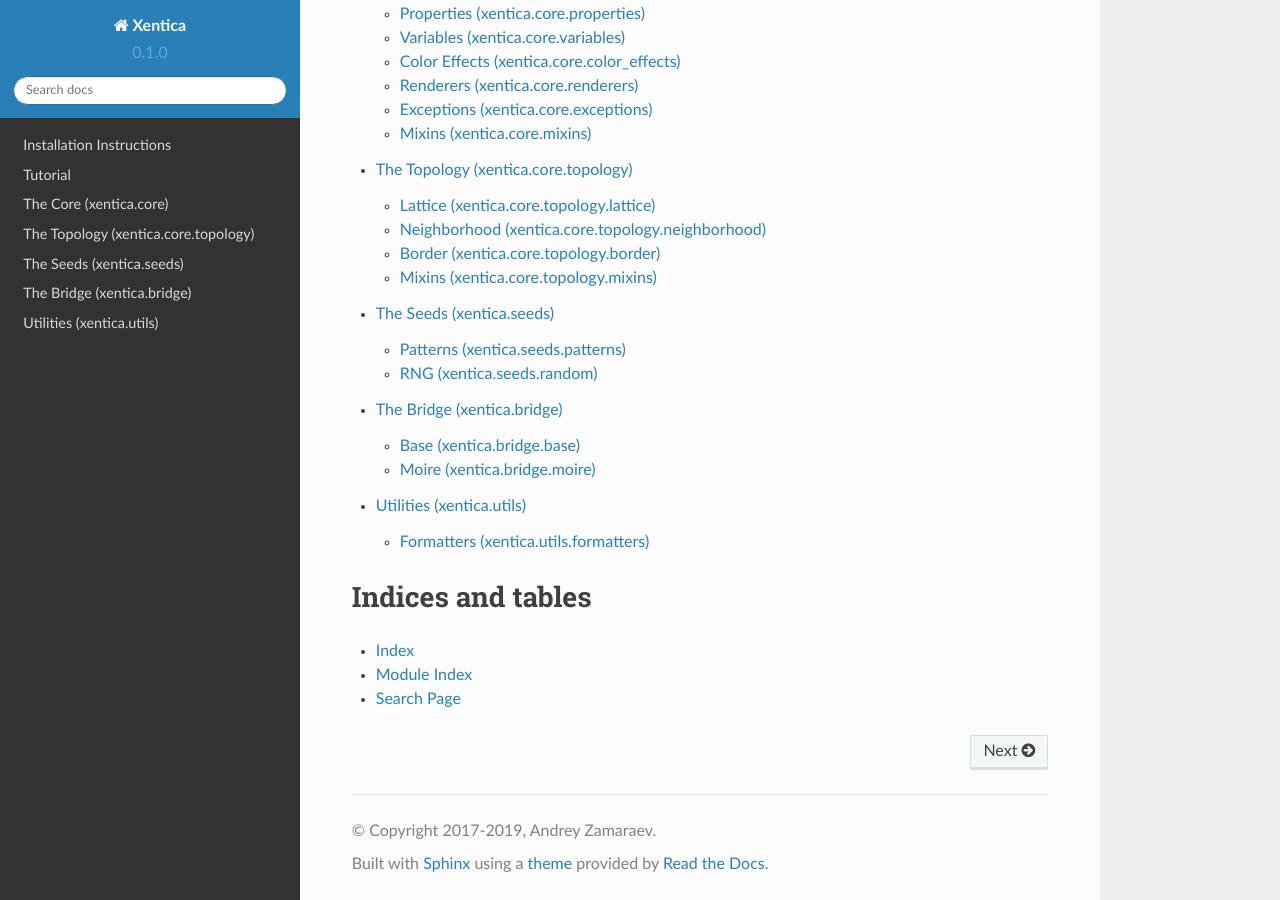
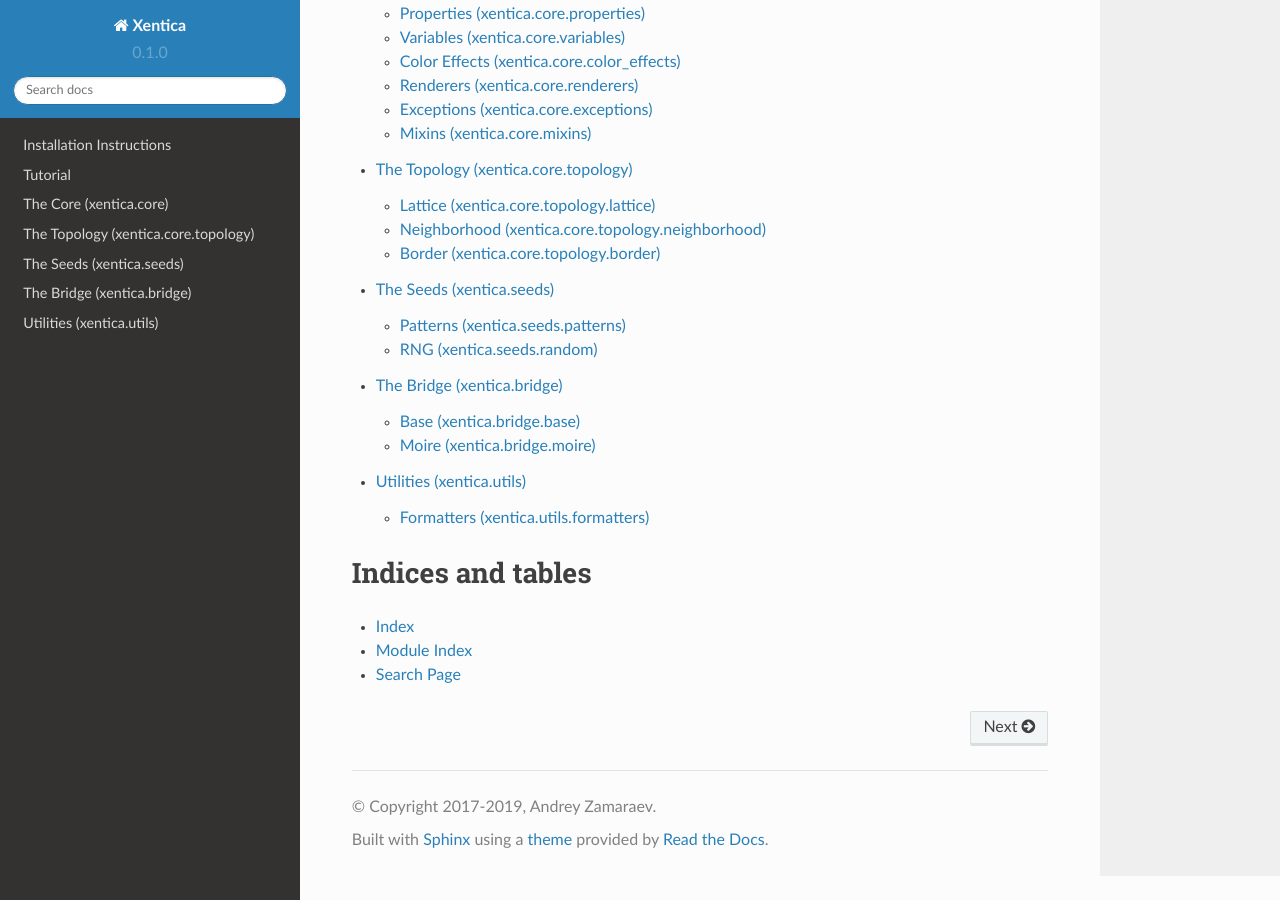
Before and after one commit to a5kin/xentica, a Sphinx documentation site: the page built from docs/index.rst, in a window 1280 px wide and 900 px high, scrolled down 1203 px. Built offline with Sphinx 7.4.7 and the Read the Docs theme 2.0.0, drawn with Linux system fonts in a browser that asks for light colours.

Commit message:
Remove topology.mixing from docs (#39)

```diff
--- a/docs/api/xentica.core.topology.rst
+++ b/docs/api/xentica.core.topology.rst
@@ -26,11 +26,3 @@ Border (xentica\.core\.topology\.border)
     :members:
     :undoc-members:
     :show-inheritance:
-
-Mixins (xentica\.core\.topology\.mixins)
-----------------------------------------
-
-.. automodule:: xentica.core.topology.mixins
-    :members:
-    :undoc-members:
-    :show-inheritance:
```
